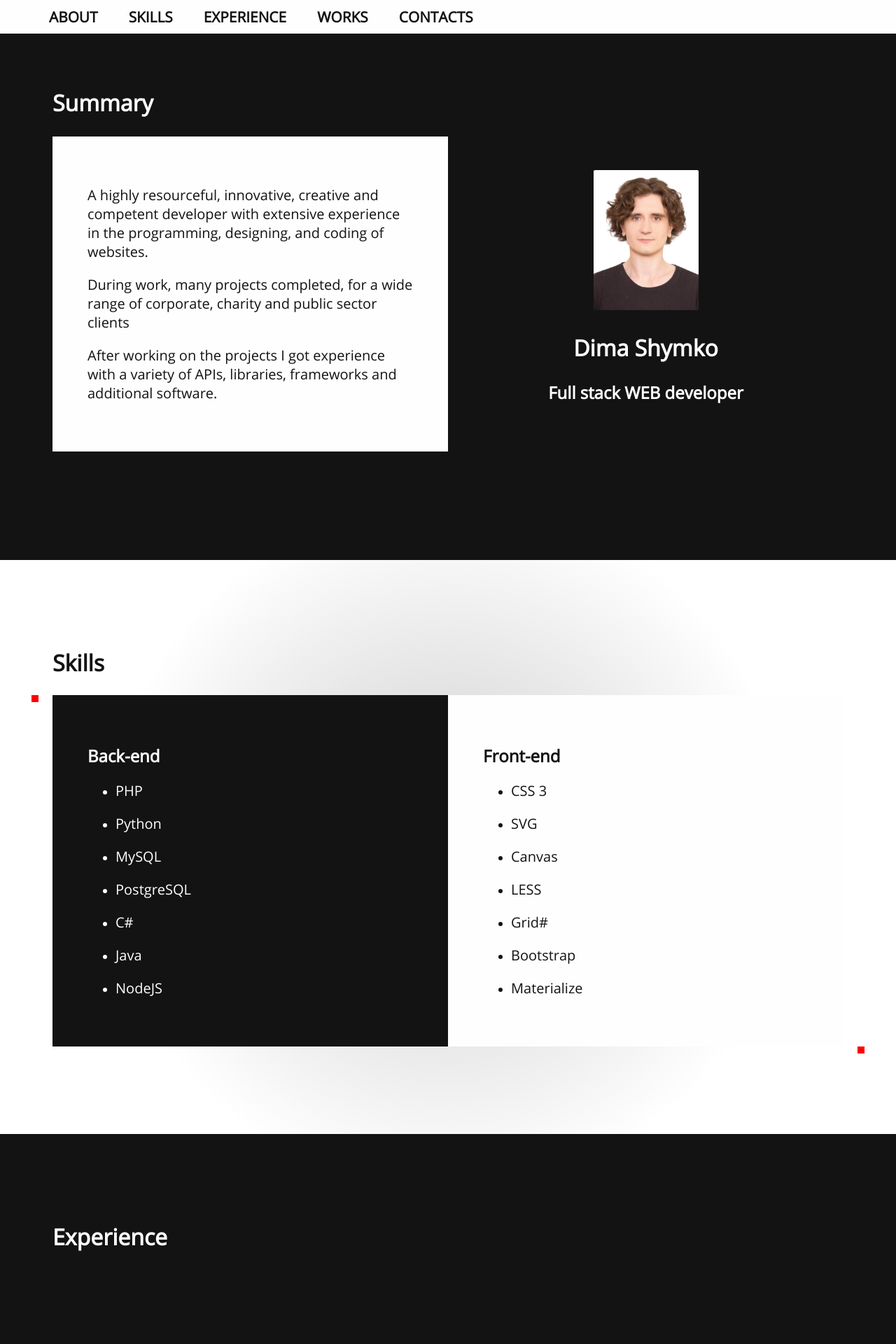
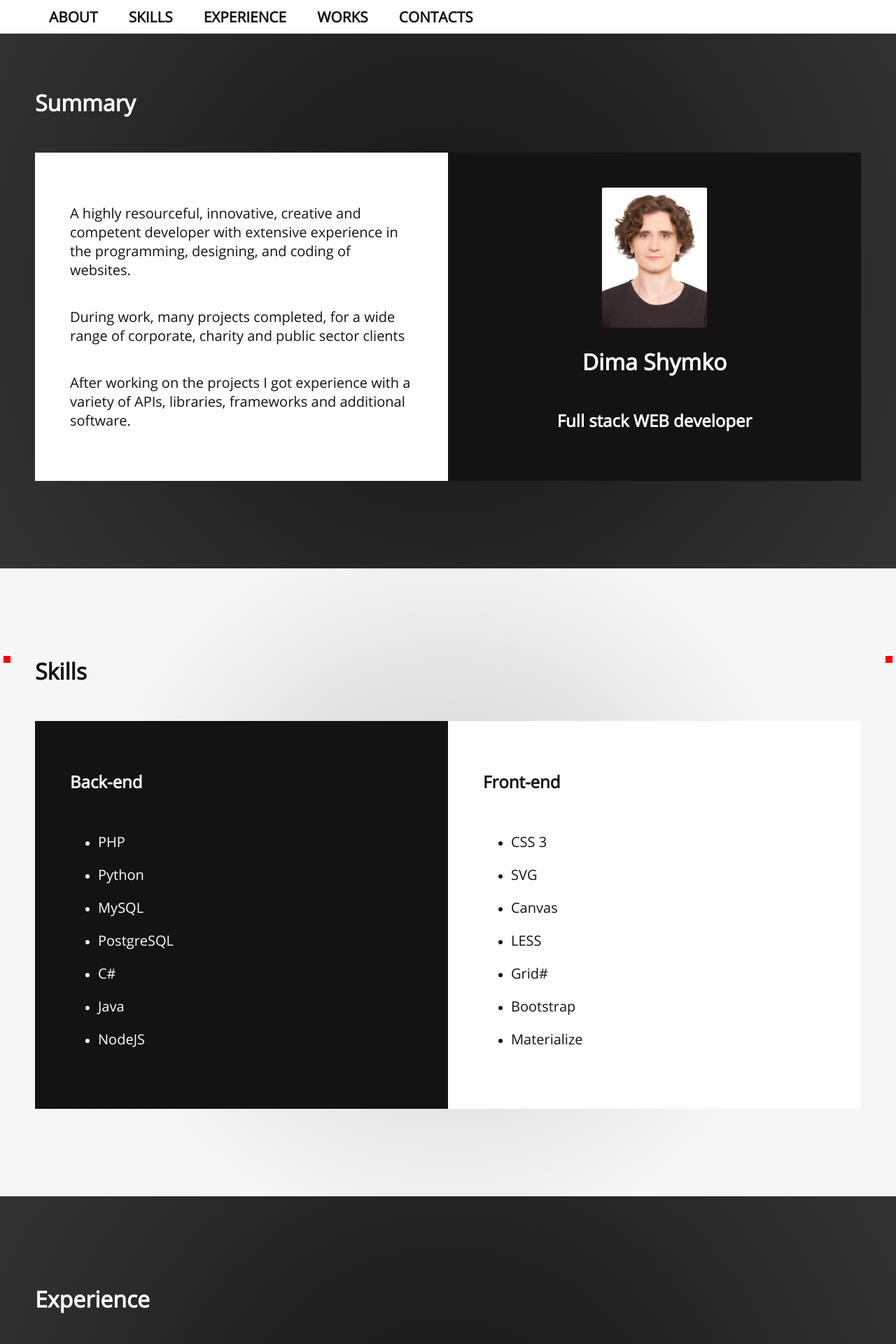
Before and after one commit to Trozeman/portfolio, a PHP site: page / in a window 1280 px wide. Shown: the top 1920 px of the page at 70% size. Run offline with PHP 8.4, Linux system fonts and the light colour scheme.

Commit message:
CSS FlexBox

```diff
--- a/css/main.css
+++ b/css/main.css
@@ -10,19 +10,29 @@ p {
 }
 .fx {
   display: flex;
-  align-items: center;
+  align-items: stretch;
+  justify-content: center;
+  width: 100%;
 }
 .wb {
   background: #fefefe;
   color: #131313;
-  width: 50%;
   padding: 50px;
+  display: flex;
+  flex-direction: column;
+  justify-content: center;
+  align-content: center;
+  flex-basis: 100%;
 }
 .db {
   background: #131313;
   color: #fefefe;
-  width: 50%;
   padding: 50px;
+  display: flex;
+  flex-direction: column;
+  justify-content: center;
+  align-content: center;
+  flex-basis: 100%;
 }
 html {
   overflow: hidden;
@@ -42,9 +52,13 @@ section {
   padding: 100px 50px;
   min-height: calc(100vh - 200px);
   margin: 0;
+  display: flex;
+  flex-direction: column;
+  align-items: baseline;
 }
 section > * {
-  margin: 25px;
+  margin: 25px 0;
+  width: 100%;
 }
 section > .wb,
 section > .db {
@@ -95,38 +109,46 @@ section > .db > * {
 }
 .dark {
   background: #131313;
+  background: radial-gradient(circle at 50% 50%, #050505 -50%, rgba(15, 15, 15, 0.85) 100%) no-repeat 50% 50%;
   color: #fefefe;
 }
 .white {
-  background: radial-gradient(circle at 50% 50%, #d0d0d0 5%, rgba(208, 208, 208, 0) 65%) no-repeat 50% 50%;
+  background: radial-gradient(circle at 50% 50%, #d0d0d0 5%, rgba(208, 208, 208, 0.2) 65%) no-repeat 50% 50%;
   color: #131313;
 }
 .tr {
   text-align: right;
+  align-items: right;
 }
 .tc {
   text-align: center;
+  align-items: center;
 }
 .slide {
   display: none;
-  position: relative;
 }
-.slide::before {
-  content: "";
-  position: absolute;
+#prevSlide {
   width: 10px;
   height: 10px;
   background: red;
-  left: -30px;
+  position: absolute;
+  left: 5px;
 }
-.slide::after {
-  content: "";
-  position: absolute;
+#nextSlide {
   width: 10px;
   height: 10px;
   background: red;
-  right: -30px;
+  position: absolute;
+  right: 5px;
 }
 .active {
   display: block;
 }
+@media only screen and (max-width: 1000px) {
+  html {
+    overflow: auto;
+  }
+  .fx {
+    flex-wrap: wrap;
+  }
+}
--- a/css/main.less
+++ b/css/main.less
@@ -4,8 +4,14 @@
 @dk: #131313;
 @backWhite: radial-gradient(circle at 50% 50%,
 rgba(208, 208, 208, 1) 5%,
-rgba(208, 208, 208, 0) 65%
+rgba(208, 208, 208, 0.2) 65%
 ) no-repeat 50% 50%;
+@whiteBack:
+        radial-gradient(circle at 50% 50%,
+        rgba(5, 5, 5, 1) -50%,
+        rgba(15, 15, 15, 0.85) 100%
+        ) no-repeat 50% 50%;
+;
 @ttwt: rgba(254, 254, 254, 0.75);
 @font-face {
   font-family: openSans;
@@ -22,8 +28,12 @@ p{
   padding: @ph @pw;
   min-height: calc(~"100vh -" @ph * 2);
   margin: 0;
+  display: flex;
+  flex-direction: column;
+  align-items: baseline;
   &>*{
-    margin: @pw / 2;
+    margin: @pw / 2 0;
+    width: 100%;
   }
   &>.wb, &>.db{
     margin: 0;
@@ -35,21 +45,31 @@ p{
 
 .fx{
   display: flex;
-  align-items: center;
+  align-items: stretch;
+  justify-content: center;
+  width: 100%;
 }
 
 .wb{
   background: @wt;
   color: @dk;
-  width: 50%;
   padding: @pw;
+  display: flex;
+  flex-direction: column;
+  justify-content: center;
+  align-content: center;
+  flex-basis: 100%;
 }
 
 .db{
   background: @dk;
   color: @wt;
-  width: 50%;
   padding: @pw;
+  display: flex;
+  flex-direction: column;
+  justify-content: center;
+  align-content: center;
+  flex-basis: 100%;
 }
 html{
   overflow: hidden;
@@ -113,7 +133,9 @@ section{
 
 .dark{
   background: @dk;
+  background: @whiteBack;
   color: @wt;
+
 }
 .white{
   background: @backWhite;
@@ -121,30 +143,39 @@ section{
 }
 .tr{
   text-align: right;
+  align-items: right;
 }
 .tc{
   text-align: center;
+  align-items: center;
 }
 .slide{
   display: none;
-  position: relative;
-  &::before{
-    content: "";
-    position: absolute;
+}
+#prevSlide{
   width: 10px;
   height: 10px;
   background: red;
-    left: -30px;
+  position: absolute;
+  left: 5px;
+
 }
-  &::after{
-    content: "";
-    position: absolute;
+#nextSlide{
   width: 10px;
   height: 10px;
   background: red;
-    right: -30px;
-  }
+  position: absolute;
+  right:  5px;
+
 }
 .active{
   display: block;
 }
+@media only screen and (max-width: 1000px){
+  html{
+    overflow: auto;
+  }
+  .fx{
+    flex-wrap: wrap;
+  }
+}
--- a/index.html
+++ b/index.html
@@ -64,7 +64,9 @@
     </section>
     <section id="skills" class="white">
         <h1>Skills</h1>
-        <div class="slide active fx">
+        <div id="nextSlide"></div>
+        <div id="prevSlide"></div>
+        <div class="slide active">
             <div class="fx">
                 <div class="db">
                     <h2>Back-end</h2>
```
Lines whose indentation alone changed are shown as unchanged.
